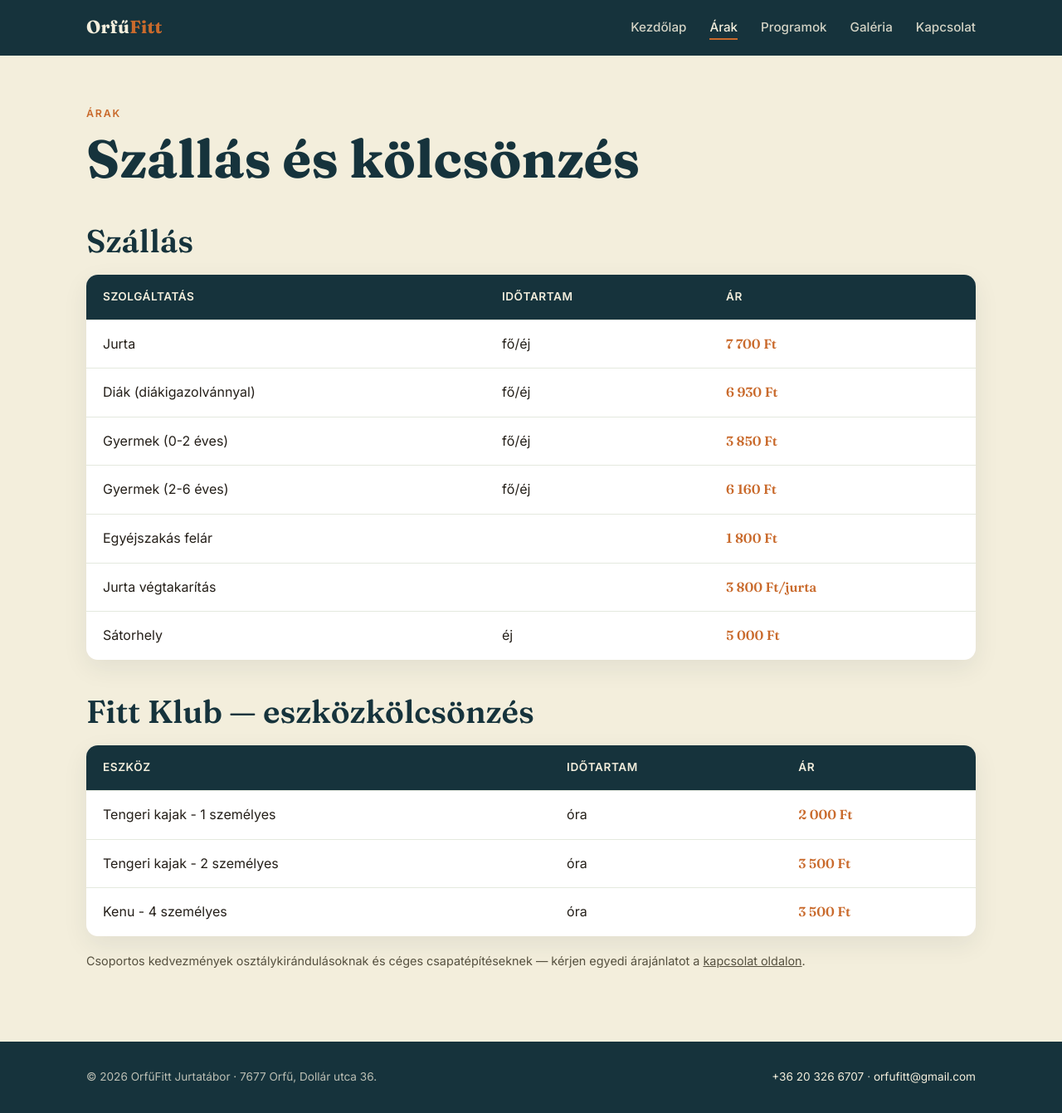
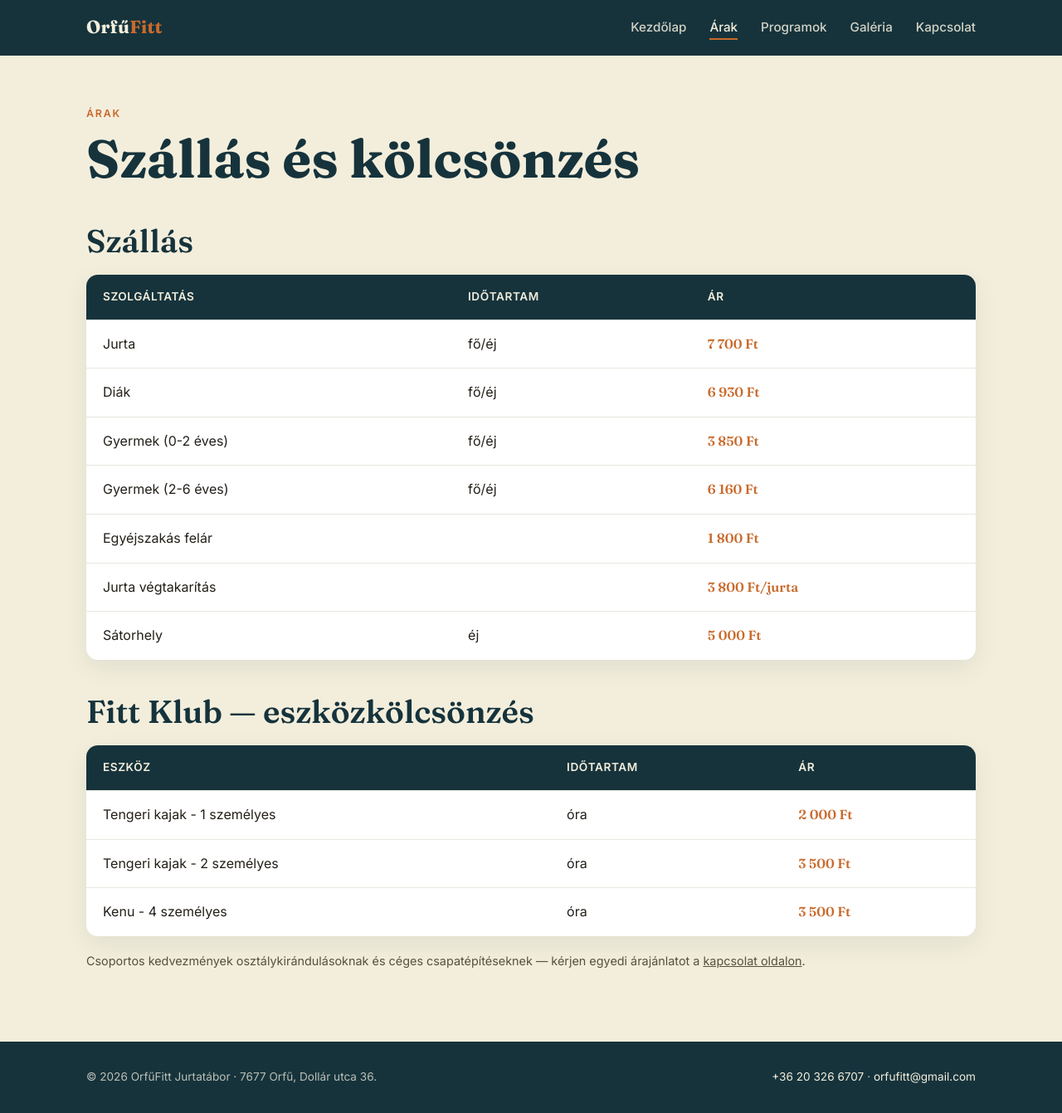
Before and after one commit to bnclrn0/orfufitt, a Jekyll site: the page built from arak.md, in a window 1280 px wide and 1341 px high. Shown: the whole window at 83% size. Built offline with Jekyll 4.4.1, drawn with Linux system fonts in a browser that asks for light colours.

Commit message:
Update arak.md

```diff
--- a/arak.md
+++ b/arak.md
@@ -17,7 +17,7 @@ description: Szállás- és eszközkölcsönzési árak az OrfűFitt Jurtatábor
       </thead>
       <tbody>
         <tr><td>Jurta</td><td>fő/éj</td><td class="price">7 700 Ft</td></tr>
-        <tr><td>Diák (diákigazolvánnyal)</td><td>fő/éj</td><td class="price">6 930 Ft</td></tr>
+        <tr><td>Diák</td><td>fő/éj</td><td class="price">6 930 Ft</td></tr>
         <tr><td>Gyermek (0-2 éves)</td><td>fő/éj</td><td class="price">3 850 Ft</td></tr>
         <tr><td>Gyermek (2-6 éves)</td><td>fő/éj</td><td class="price">6 160 Ft</td></tr>
         <tr><td>Egyéjszakás felár</td><td></td><td class="price">1 800 Ft</td></tr>
```
